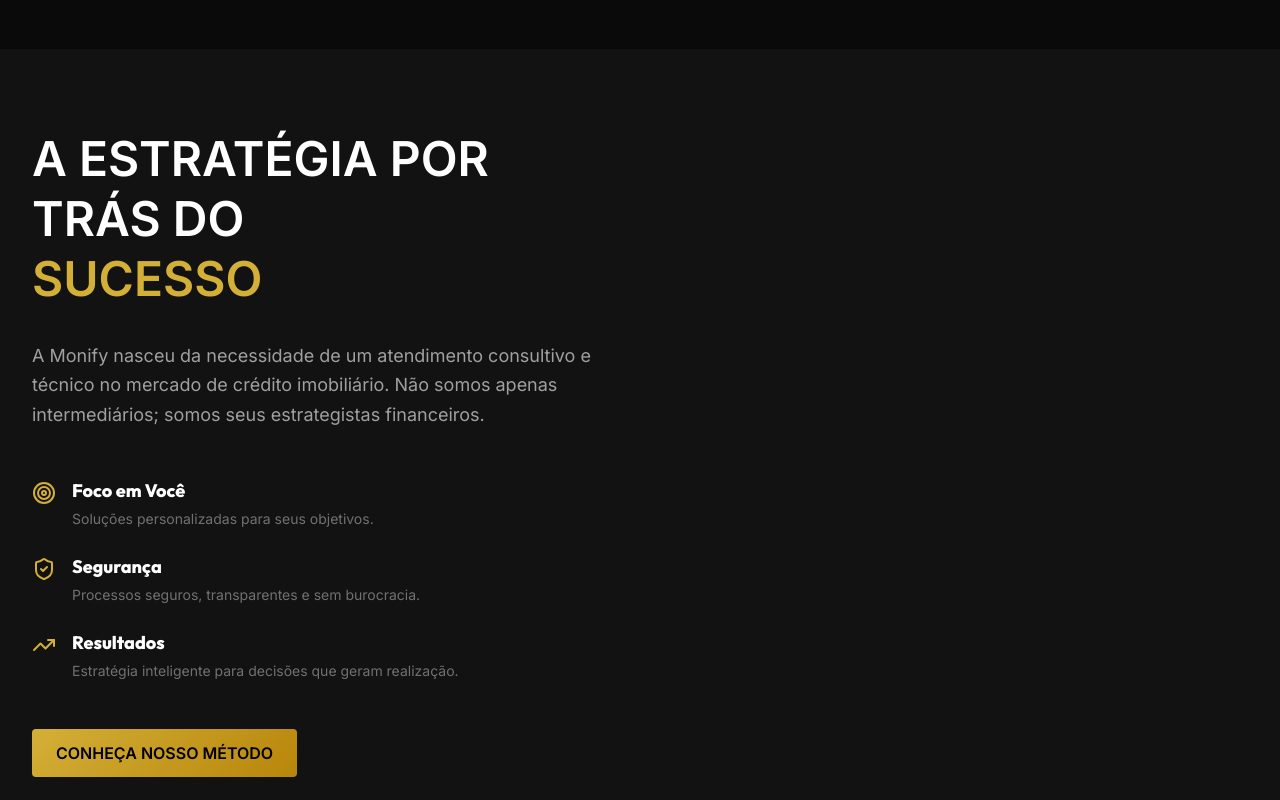
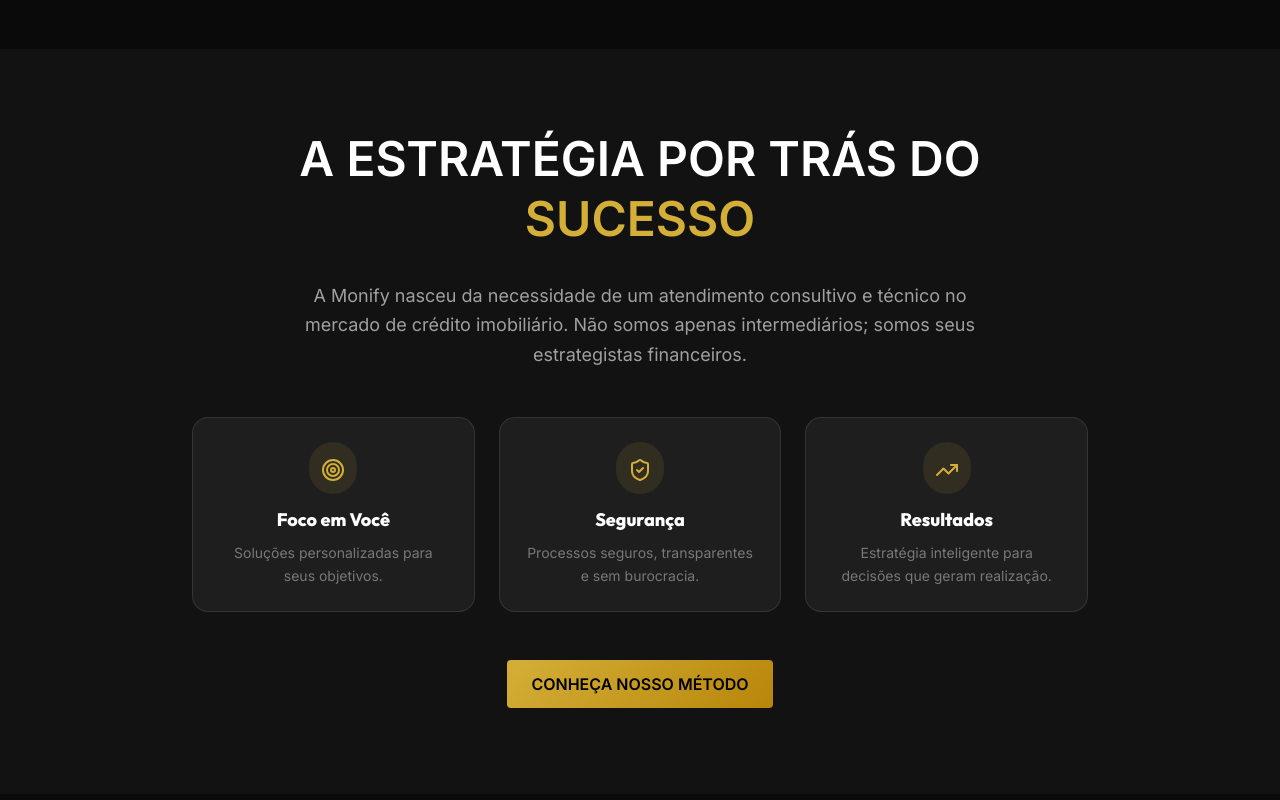
Before and after one commit to evandrocanali/monifyassessoria, a React (Vite) app: page / in a window 1280 px wide. Shown: the part 1760-2560 px from the top of the page. Built offline with nearby package versions, Linux system fonts and the light colour scheme; a web font is replaced by a local one.

Commit message:
fix: atualiza imagem hero e centraliza layout da secao About conforme aprovado

```diff
--- a/src/components/About.jsx
+++ b/src/components/About.jsx
@@ -14,28 +14,31 @@
 
   return (
     <section id="sobre" className="section-padding overflow-hidden">
-      <div className="max-w-7xl mx-auto px-4 sm:px-6 lg:px-8">
-        <div className="grid grid-cols-1 lg:grid-cols-2 gap-16 items-center">
+      <div className="max-w-7xl mx-auto px-4 sm:px-6 lg:px-8 flex justify-center">
+        <div className="w-full flex flex-col items-center">
           <motion.div
-            initial={{ opacity: 0, x: -30 }}
-            whileInView={{ opacity: 1, x: 0 }}
+            initial={{ opacity: 0, y: 30 }}
+            whileInView={{ opacity: 1, y: 0 }}
             viewport={{ once: true }}
+            className="text-center w-full"
           >
             <h2 className="text-4xl md:text-5xl font-black text-white mb-8 leading-tight">
               {t('about.title')}<br />
               <span className="text-brand-gold">{t('about.subtitle')}</span>
             </h2>
-            <p className="text-white/60 text-lg leading-relaxed mb-12 max-w-xl">
+            <p className="text-white/60 text-lg leading-relaxed mb-12 max-w-2xl mx-auto">
               {t('about.desc')}
             </p>
 
-            <div className="space-y-6">
+            <div className="flex flex-wrap justify-center gap-6 max-w-4xl mx-auto">
               {features.map((item, i) => (
-                <div key={i} className="flex gap-4">
-                  {item.icon}
-                  <div>
-                    <h4 className="text-white font-outfit font-bold text-lg mb-1">{item.title}</h4>
-                    <p className="text-white/40 text-sm">{item.desc}</p>
+                <div key={i} className="flex flex-col items-center gap-3 bg-white/5 border border-white/10 rounded-2xl p-6 w-full sm:w-[calc(50%-12px)] lg:w-[calc(33.333%-16px)]">
+                  <div className="bg-brand-gold/10 p-3 rounded-full">
+                    {item.icon}
+                  </div>
+                  <div className="text-center">
+                    <h4 className="text-white font-outfit font-bold text-lg mb-2">{item.title}</h4>
+                    <p className="text-white/40 text-sm leading-relaxed">{item.desc}</p>
                   </div>
                 </div>
               ))}
--- a/src/components/Hero.jsx
+++ b/src/components/Hero.jsx
@@ -13,7 +13,7 @@
       <div
         className="absolute inset-0"
         style={{
-          backgroundImage: 'url(/hero-house.png)',
+          backgroundImage: 'url(/hero-mansion.png)',
           backgroundSize: 'cover',
           backgroundPosition: 'center center',
         }}
```
Also changed, not shown: public/hero-mansion.png (added).
